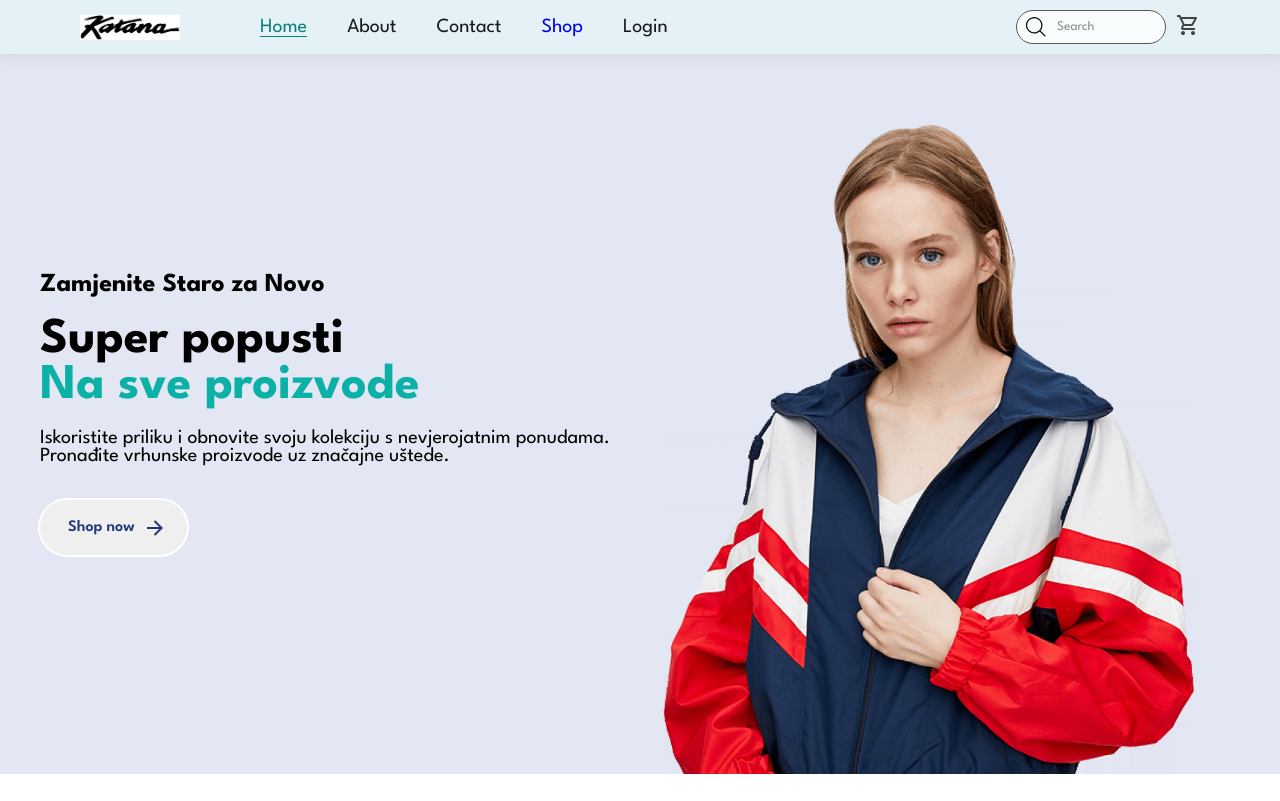
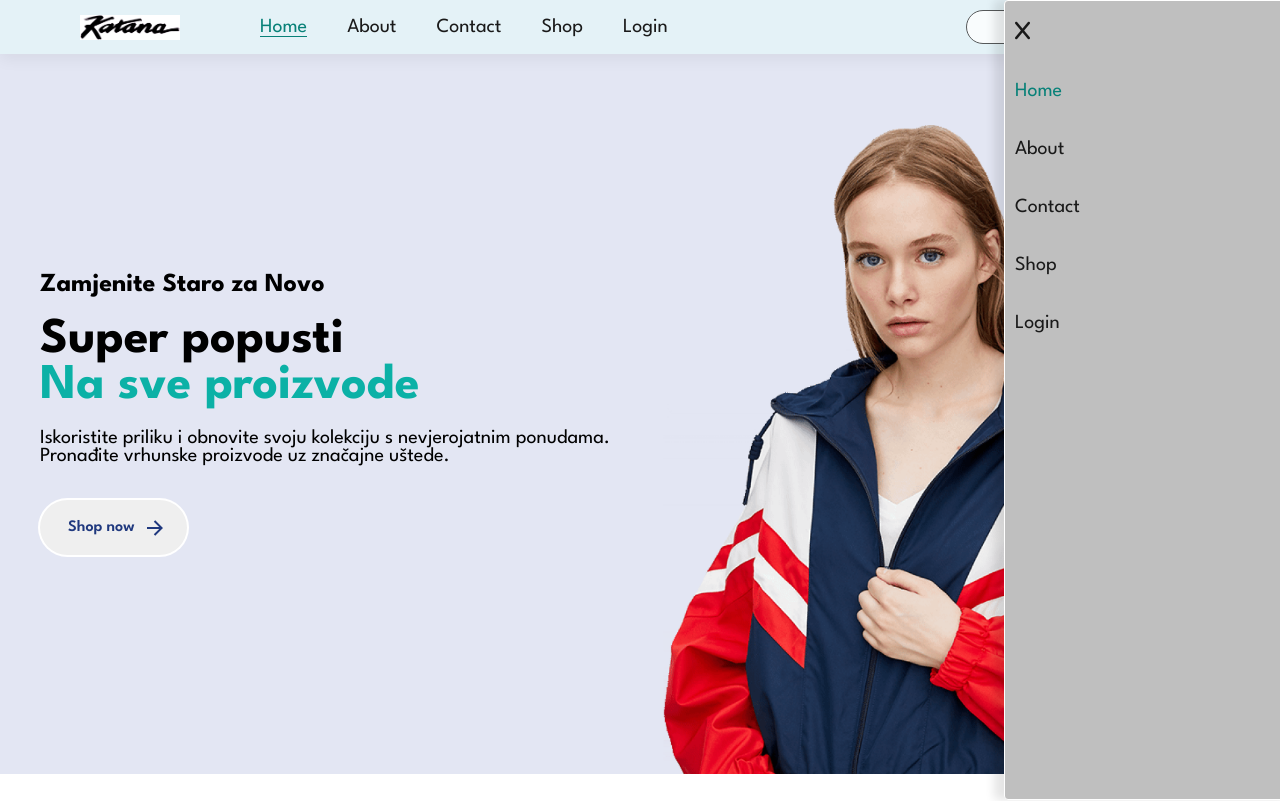
Before and after one commit to AdrianPalcic/WebshopReact, a React (Vite) app: page / in a window 1280 px wide. Shown: the top 801 px of the page. Built offline with nearby package versions, Linux system fonts and the light colour scheme.

Commit message:
Sidebar and active classes

```diff
--- a/src/App.jsx
+++ b/src/App.jsx
@@ -17,7 +17,6 @@ function App() {
           <Route path="/" element={<Home />} />
           <Route path="page2" element={<Cart />} />
           <Route path="page3" element={<Shop />} />
-
         </Routes>
       </Router>
     </main>
--- a/src/CSS/Home-page.css
+++ b/src/CSS/Home-page.css
@@ -1,7 +1,10 @@
 body {
     background-color: white;
 }
-
+a {
+    color: #1a1a1a;
+    text-decoration: none;
+}
 .sec-pad {
     padding: 40px 80px;
 }
@@ -123,7 +126,7 @@ p {
 
 
   .f-section .box {
-    width: 200px;
+    width: 220px;
     text-align:center;
     padding: 10px 10px;
     box-shadow: 20px 20px 30px rgba(0,0,0, 0.03);
--- a/src/CSS/header.css
+++ b/src/CSS/header.css
@@ -54,7 +54,14 @@
 .search-cart {
     display:flex;
     align-items:center;
-    gap:10px;
+    gap:20px;
+    font-size:18px;
+}
+.search-cart i {
+   color: #1a1a1a;
+}
+.search-cart i:hover {
+    color:#088178;
 }
 
 
@@ -63,7 +70,8 @@ img {
     height:100%;
 }
 .menu {
-    display: none;
+    display: flex;
+    cursor:pointer;
 }
 /* From Uiverse.io by garerim */
 .container-input {
@@ -78,6 +86,7 @@ img {
     transition: all .2s ease-in-out;
     outline: none;
     opacity: 0.8;
+    font: size 18px;
   }
 
   .container-input svg {
@@ -86,6 +95,7 @@ img {
     left: 10px;
     transform: translate(0, -50%);
   }
+
 
   .input:focus {
     opacity: 1;
@@ -98,21 +108,40 @@ img {
     top: 0;
     right: -14px;
     height: 100vh;
-    width: 260px;
+    width: 290px;
     z-index: 999;
-    background-color: hsla(0, 0%, 30%, 0.549);
+    background-color: hsl(0, 0%, 75%);
     backdrop-filter: blur(10px);
     box-shadow: -10px 0 10px rgba(0, 0, 0, 0.1);
-    display: none;
+    border: 1px solid white;
+    display: flex;
     flex-direction: column;
+    border-radius:4px;
+    pointer-events: auto;
   }
+
 
   .sidebar li {
     cursor: pointer;
-    padding: 10px;
+    padding: 20px 10px;
     list-style: none;
     width: 100%;
+    font-size:20px;
   }
+
+  .sidebar li:hover {
+    background-color: #088178;
+
+  }
+  .sidebar li:hover a, .sidebar li:hover i {
+    color:white;
+  }
+
+  .sidebar li a.active {
+    color: #088178;
+
+  }
+
 
   @media (max-width: 1000px) {
     .menu {
@@ -121,9 +150,15 @@ img {
     .navbar {
         display:none;
     }
+    .sidebar {
+        width:50vw;
+    }
   }
 
   @media (max-width: 480px) {
+    .sidebar {
+        width:55vw;
+    }
     .header {
         padding: 10px 30px;
 
@@ -134,11 +169,10 @@ img {
         justify-content: end;
     }
     .search-cart {
-
         width:100vw;
         justify-content: end;
     }
-    .search-cart input, svg{
+    .search-cart input{
         display:none;
     }
   }
--- a/src/Components/Header.jsx
+++ b/src/Components/Header.jsx
@@ -1,56 +1,163 @@
-import logo from "../assets/images/brand.logo.png"
-import { Link } from "react-router-dom";
-import "../CSS/header.css"
+import React, { useEffect, useState } from "react";
+import logo from "../assets/images/brand.logo.png";
+import { Link, useLocation } from "react-router-dom";
+import "../CSS/header.css";
+
 function Header() {
+    const [activeItem, setActiveItem] = useState("Home");
+    const location = useLocation();
+
+    useEffect(() => {
+        const path = location.pathname;
+        if (path === "/") {
+            setActiveItem("Home");
+        } else if (path === "/page3") {
+            setActiveItem("Shop");
+        }
+    }, [location]);
 
     const handleClick = () => {
-    console.log("Button clicked");
         const menu = document.querySelector(".sidebar");
+        if (menu) {
             menu.style.display = "block";
         }
+    };
 
     const handleOtherClick = () => {
-    console.log("Other button clicked");
         const menu = document.querySelector(".sidebar");
+        if (menu) {
             menu.style.display = "none";
         }
+    };
+
+    useEffect(() => {
+        function handleClickOutside(event) {
+            const menu = document.querySelector(".sidebar");
+            const menuButton = document.querySelector(".menu");
+            if (menu && !menu.contains(event.target) && !menuButton.contains(event.target)) {
+                menu.style.display = "none";
+            }
+        }
+
+        document.addEventListener("click", handleClickOutside);
+        return () => {
+            document.removeEventListener("click", handleClickOutside);
+        };
+    }, []);
+
+    const handleNavClick = (e) => {
+        const liElement = e.target.closest('li');
+        if (liElement) {
+            const aElement = liElement.querySelector('a');
+            if (aElement) {
+                const value = aElement.textContent.trim();
+                setActiveItem(value);
+            }
+        }
+    };
 
     return (
-
-
         <section className="header">
             <div className="left">
-                <a href="#"><img src={logo} alt="brand_logo" /></a>
-                    <ul className="navbar">
-                        <li><Link to="/" className="active">Home</Link></li>
-                        <li><a>About</a></li>
-                        <li><a>Contact</a></li>
-                        <li><Link to="page3">Shop</Link></li>
-                        <li><a>Login</a></li>
+                <a href="#">
+                    <img src={logo} alt="brand_logo" />
+                </a>
+                <ul className="navbar" onClick={handleNavClick}>
+                    <li>
+                        <Link
+                            to="/"
+                            className={activeItem === "Home" ? "active" : ""}
+                        >
+                            Home
+                        </Link>
+                    </li>
+                    <li>
+                        <a className={activeItem === "About" ? "active" : ""}>
+                            About
+                        </a>
+                    </li>
+                    <li>
+                        <a className={activeItem === "Contact" ? "active" : ""}>
+                            Contact
+                        </a>
+                    </li>
+                    <li>
+                        <Link
+                            to="page3"
+                            className={activeItem === "Shop" ? "active" : ""}
+                        >
+                            Shop
+                        </Link>
+                    </li>
+                    <li>
+                        <a className={activeItem === "Login" ? "active" : ""}>
+                            Login
+                        </a>
+                    </li>
                 </ul>
-                    <ul className="sidebar">
-                        <li onClick={handleOtherClick}><svg xmlns="http://www.w3.org/2000/svg" height="24px" viewBox="0 -960 960 960" width="24px" fill="#e8eaed"><path d="m256-200-56-56 224-224-224-224 56-56 224 224 224-224 56 56-224 224 224 224-56 56-224-224-224 224Z"/></svg></li>
-                    <li><a className="active">Home</a></li>
-                        <li><a>About</a></li>
-                        <li><a>Contact</a></li>
-                        <li><a>Shop</a></li>
-                        <li><a>Login</a></li>
+                <ul className="sidebar" onClick={handleNavClick}>
+                    <li onClick={handleOtherClick}>
+                        <i className="fa-solid fa-x"></i>
+                    </li>
+                    <li>
+                        <Link
+                            to="/"
+                            className={activeItem === "Home" ? "active" : ""}
+                        >
+                            Home
+                        </Link>
+                    </li>
+                    <li>
+                        <a className={activeItem === "About" ? "active" : ""}>
+                            About
+                        </a>
+                    </li>
+                    <li>
+                        <a className={activeItem === "Contact" ? "active" : ""}>
+                            Contact
+                        </a>
+                    </li>
+                    <li>
+                         <Link
+                            to="page3"
+                            className={activeItem === "Shop" ? "active" : ""}
+                        >
+                            Shop
+                        </Link>
+                    </li>
+                    <li>
+                        <a className={activeItem === "Login" ? "active" : ""}>
+                            Login
+                        </a>
+                    </li>
                 </ul>
-
             </div>
             <div className="search-cart">
-                <div class="container-input">
-  <input type="text" placeholder="Search" name="text" className="input" />
-  <svg fill="#000000" width="20px" height="20px" viewBox="0 0 1920 1920" xmlns="http://www.w3.org/2000/svg">
-    <path d="M790.588 1468.235c-373.722 0-677.647-303.924-677.647-677.647 0-373.722 303.925-677.647 677.647-677.647 373.723 0 677.647 303.925 677.647 677.647 0 373.723-303.924 677.647-677.647 677.647Zm596.781-160.715c120.396-138.692 193.807-319.285 193.807-516.932C1581.176 354.748 1226.428 0 790.588 0S0 354.748 0 790.588s354.748 790.588 790.588 790.588c197.647 0 378.24-73.411 516.932-193.807l516.028 516.142 79.963-79.963-516.142-516.028Z" fill-rule="evenodd"></path>
+                <div className="container-input">
+                    <input
+                        type="text"
+                        placeholder="Search"
+                        name="text"
+                        className="input"
+                    />
+                </div>
+                <a href="#">
+                    <i className="fa-solid fa-cart-shopping cart-btn"></i>
+                </a>
+                <svg
+                    onClick={handleClick}
+                    className="menu"
+                    xmlns="http://www.w3.org/2000/svg"
+                    height="24px"
+                    viewBox="0 -960 960 960"
+                    width="24px"
+                    fill="#434343"
+                >
+                    <path d="M120-240v-80h720v80H120Zm0-200v-80h720v80H120Zm0-200v-80h720v80H120Z" />
                 </svg>
             </div>
-                <a><svg xmlns="http://www.w3.org/2000/svg" height="24px" viewBox="0 -960 960 960" width="24px" fill="#434343"><path d="M280-80q-33 0-56.5-23.5T200-160q0-33 23.5-56.5T280-240q33 0 56.5 23.5T360-160q0 33-23.5 56.5T280-80Zm400 0q-33 0-56.5-23.5T600-160q0-33 23.5-56.5T680-240q33 0 56.5 23.5T760-160q0 33-23.5 56.5T680-80ZM246-720l96 200h280l110-200H246Zm-38-80h590q23 0 35 20.5t1 41.5L692-482q-11 20-29.5 31T622-440H324l-44 80h480v80H280q-45 0-68-39.5t-2-78.5l54-98-144-304H40v-80h130l38 80Zm134 280h280-280Z"/></svg></a>
-                <svg onClick={handleClick} className="menu" xmlns="http://www.w3.org/2000/svg" height="24px" viewBox="0 -960 960 960" width="24px" fill="#434343"><path d="M120-240v-80h720v80H120Zm0-200v-80h720v80H120Zm0-200v-80h720v80H120Z"/></svg>
-                </div>
         </section>
+    );
+}
 
-
-        )
-    }
 export default Header;
--- a/src/Components/HomePageComp/Hero.jsx
+++ b/src/Components/HomePageComp/Hero.jsx
@@ -1,3 +1,4 @@
+import { Link } from "react-router-dom";
 
     function Hero({background}) {
 
@@ -11,7 +12,7 @@
 </h1>
 <p>Iskoristite priliku i obnovite svoju kolekciju s nevjerojatnim ponudama.<br></br> Pronađite vrhunske proizvode uz značajne uštede.</p>
 
-<button class="animated-button">
+<Link to="page3"><button class="animated-button">
   <svg xmlns="http://www.w3.org/2000/svg" class="arr-2" viewBox="0 0 24 24">
     <path
       d="M16.1716 10.9999L10.8076 5.63589L12.2218 4.22168L20 11.9999L12.2218 19.778L10.8076 18.3638L16.1716 12.9999H4V10.9999H16.1716Z"
@@ -24,7 +25,7 @@
       d="M16.1716 10.9999L10.8076 5.63589L12.2218 4.22168L20 11.9999L12.2218 19.778L10.8076 18.3638L16.1716 12.9999H4V10.9999H16.1716Z"
     ></path>
   </svg>
-</button>
+</button></Link>
             </section>
         );
     }
```
Lines whose indentation alone changed are shown as unchanged.
